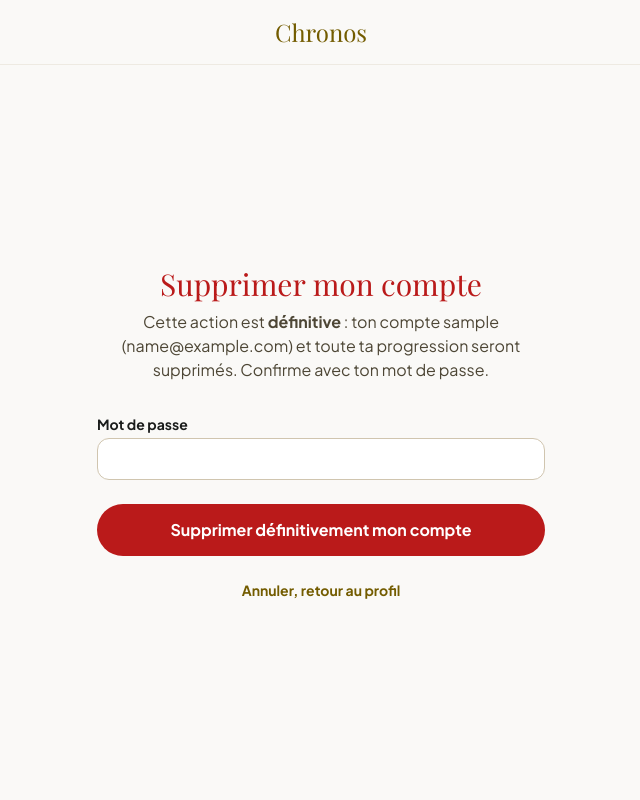
After one commit to Kraakimbo/Chronos, a Flask app: page /auth/supprimer-compte in a window 1280 px wide. The commit adds this page. Shown: the whole page, without its empty margins (319-959 px from the left). Run offline with Flask 3, Linux system fonts and the light colour scheme; the visitor is signed in with stand-in values (Sample User, id 1); some libraries are stand-ins or nearby versions; some web fonts are replaced.

Commit message:
Add self-service account deletion
Lets a logged-in user permanently delete their own account, with
password confirmation to prevent accidental/CSRF-triggered deletion.
Needed to free up an email that was accidentally registered through
the signup form using the same address configured for a bootstrap
admin account (ADMIN_EMAIL) — the bootstrap seeding correctly refuses
to create a second account on a taken email, so removing the manually
registered one is the way to free it up for the next deploy.

Linked from the profile page ("Supprimer mon compte").

Co-Authored-By: Claude Sonnet 5 <noreply@anthropic.com>
Claude-Session: https://claude.ai/code/session_0138YayUVrEqth78ujJas3kF

```diff
--- a/app/auth/forms.py
+++ b/app/auth/forms.py
@@ -123,3 +123,10 @@ class LoginForm(FlaskForm):
     )
     remember_me = BooleanField("Se souvenir de moi")
     submit = SubmitField("Se connecter")
+
+
+class DeleteAccountForm(FlaskForm):
+    password = PasswordField(
+        "Mot de passe", validators=[DataRequired(message="Champ requis.")]
+    )
+    submit = SubmitField("Supprimer définitivement mon compte")
--- a/app/auth/routes.py
+++ b/app/auth/routes.py
@@ -4,7 +4,13 @@ from flask import Blueprint, flash, redirect, render_template, request, url_for
 from flask_login import current_user, login_required, login_user, logout_user
 
 from app import db
-from app.auth.forms import LoginForm, RegistrationForm, RequestResetForm, ResetPasswordForm
+from app.auth.forms import (
+    DeleteAccountForm,
+    LoginForm,
+    RegistrationForm,
+    RequestResetForm,
+    ResetPasswordForm,
+)
 from app.email import send_reset_email
 from app.models import User
 
@@ -117,3 +123,22 @@ def reset_token(token):
         return redirect(url_for("auth.login"))
 
     return render_template("auth/reset_password.html", form=form)
+
+
+@auth_bp.route("/supprimer-compte", methods=["GET", "POST"])
+@login_required
+def delete_account():
+    form = DeleteAccountForm()
+    if form.validate_on_submit():
+        if not current_user.check_password(form.password.data):
+            flash("Mot de passe incorrect.", "error")
+            return render_template("auth/delete_account.html", form=form)
+
+        user = User.query.get(current_user.id)
+        logout_user()
+        db.session.delete(user)
+        db.session.commit()
+        flash("Ton compte a été supprimé définitivement.", "info")
+        return redirect(url_for("auth.login"))
+
+    return render_template("auth/delete_account.html", form=form)
--- /dev/null
+++ b/app/templates/auth/delete_account.html
@@ -0,0 +1,30 @@
+{% extends "base.html" %}
+{% block title %}Supprimer mon compte - Chronos{% endblock %}
+{% block content %}
+<div class="text-center mb-xl">
+  <h1 class="font-headline text-3xl text-error mb-sm">Supprimer mon compte</h1>
+  <p class="font-body text-on-surface-variant">
+    Cette action est <strong>définitive</strong> : ton compte {{ current_user.username }}
+    ({{ current_user.email }}) et toute ta progression seront supprimés. Confirme avec ton
+    mot de passe.
+  </p>
+</div>
+
+<form method="POST" novalidate class="flex flex-col gap-md">
+  {{ form.hidden_tag() }}
+
+  <div>
+    <label class="block font-body font-bold text-sm text-on-surface mb-xs" for="{{ form.password.id }}">{{ form.password.label.text }}</label>
+    {{ form.password(class_="w-full rounded-xl border border-outline-variant bg-surface-container-lowest px-md py-sm focus:ring-2 focus:ring-error focus:outline-none", autocomplete="current-password") }}
+    {% for error in form.password.errors %}
+      <p class="text-error text-xs mt-xs">{{ error }}</p>
+    {% endfor %}
+  </div>
+
+  {{ form.submit(class_="w-full h-[52px] bg-error text-on-error font-body font-bold rounded-full hover:opacity-90 transition-opacity mt-sm") }}
+</form>
+
+<p class="text-center font-body text-sm text-on-surface-variant mt-lg">
+  <a class="text-primary font-bold hover:opacity-80" href="{{ url_for('main.profile') }}">Annuler, retour au profil</a>
+</p>
+{% endblock %}
--- a/app/templates/pages/profile.html
+++ b/app/templates/pages/profile.html
@@ -34,5 +34,11 @@
       <p class="font-stat-lg text-2xl text-on-surface">{{ current_user.created_at.strftime('%d/%m/%Y') }}</p>
     </div>
   </section>
+
+  <section class="text-center">
+    <a href="{{ url_for('auth.delete_account') }}" class="text-sm text-error font-body-bold hover:opacity-80">
+      Supprimer mon compte
+    </a>
+  </section>
 </main>
 {% endblock %}
```
